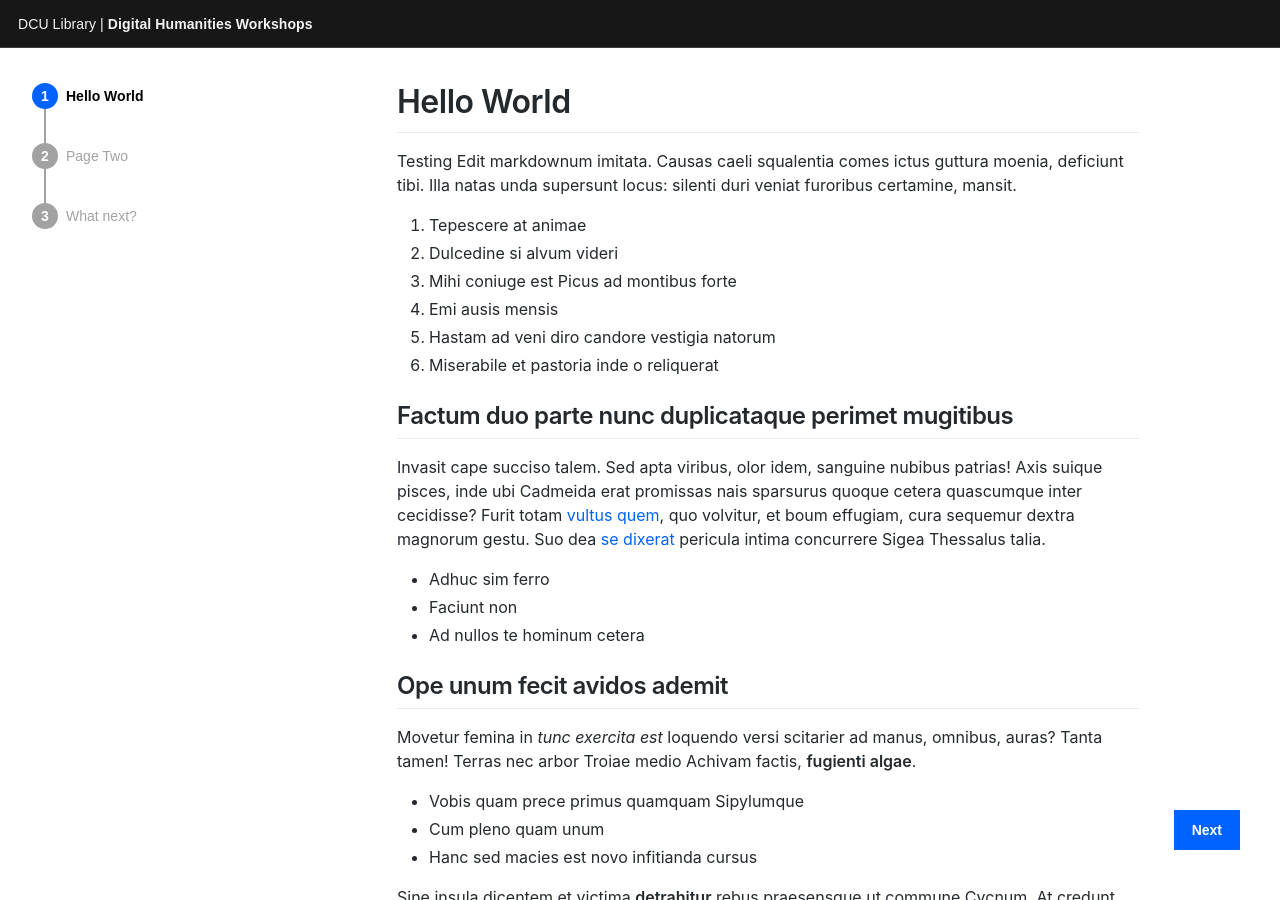
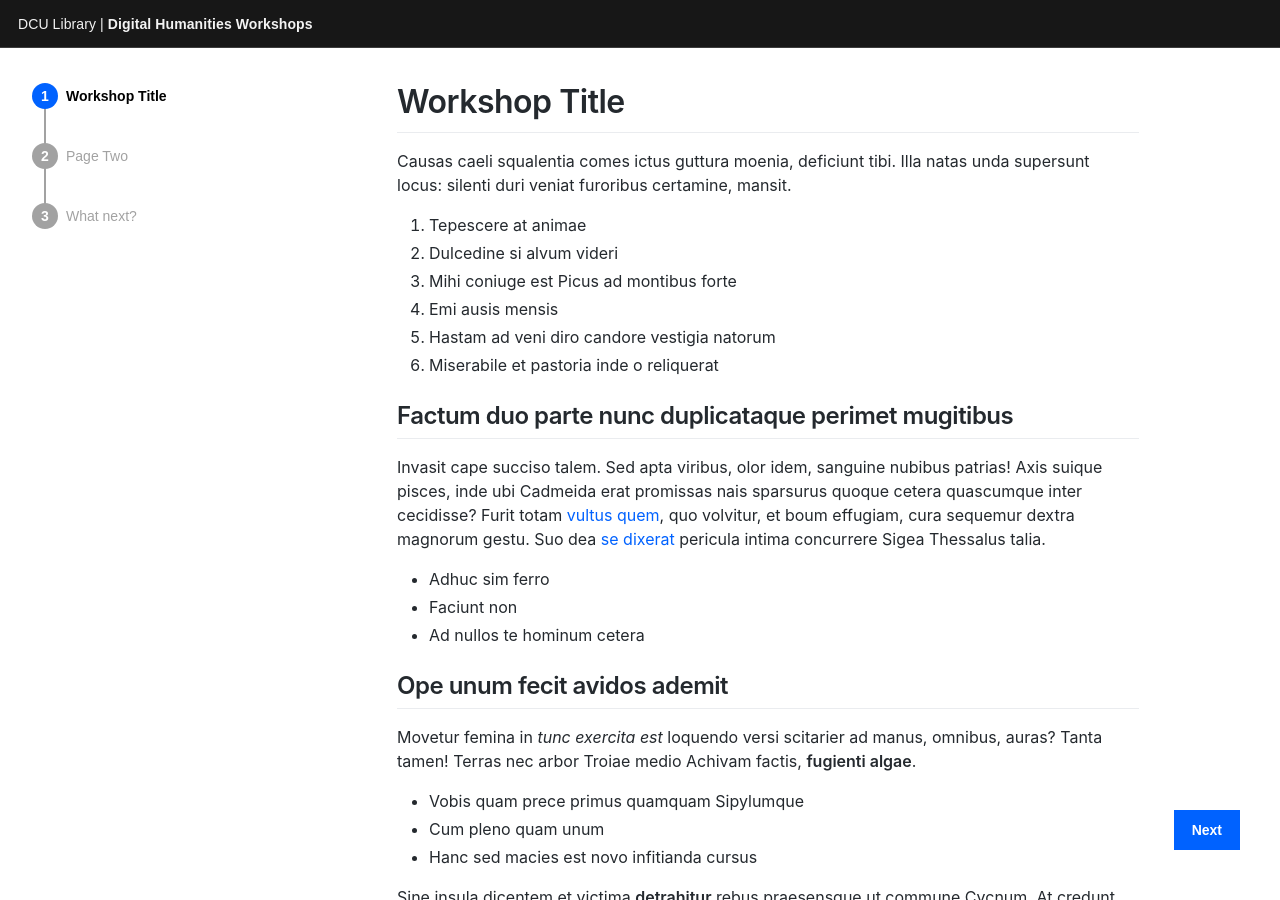
Before and after one commit to liamodwyer/workshop, a Jekyll site: the page built from _workshop/index.md, in a window 1280 px wide. Built offline with Jekyll 4.4.1, drawn with Linux system fonts in a browser that asks for light colours; some web fonts are replaced.

Commit message:
Update index.md

```diff
--- a/_workshop/index.md
+++ b/_workshop/index.md
@@ -1,9 +1,9 @@
 ---
-title: Hello World  # The title of the page
+title: Workshop Title  # The title of the page
 date: 0000-01-01    # Page order is set by date
 ---
 
-Testing Edit markdownum imitata. Causas caeli squalentia comes ictus guttura moenia,
+Causas caeli squalentia comes ictus guttura moenia,
 deficiunt tibi. Illa natas unda supersunt locus: silenti duri veniat furoribus
 certamine, mansit.
 
```
